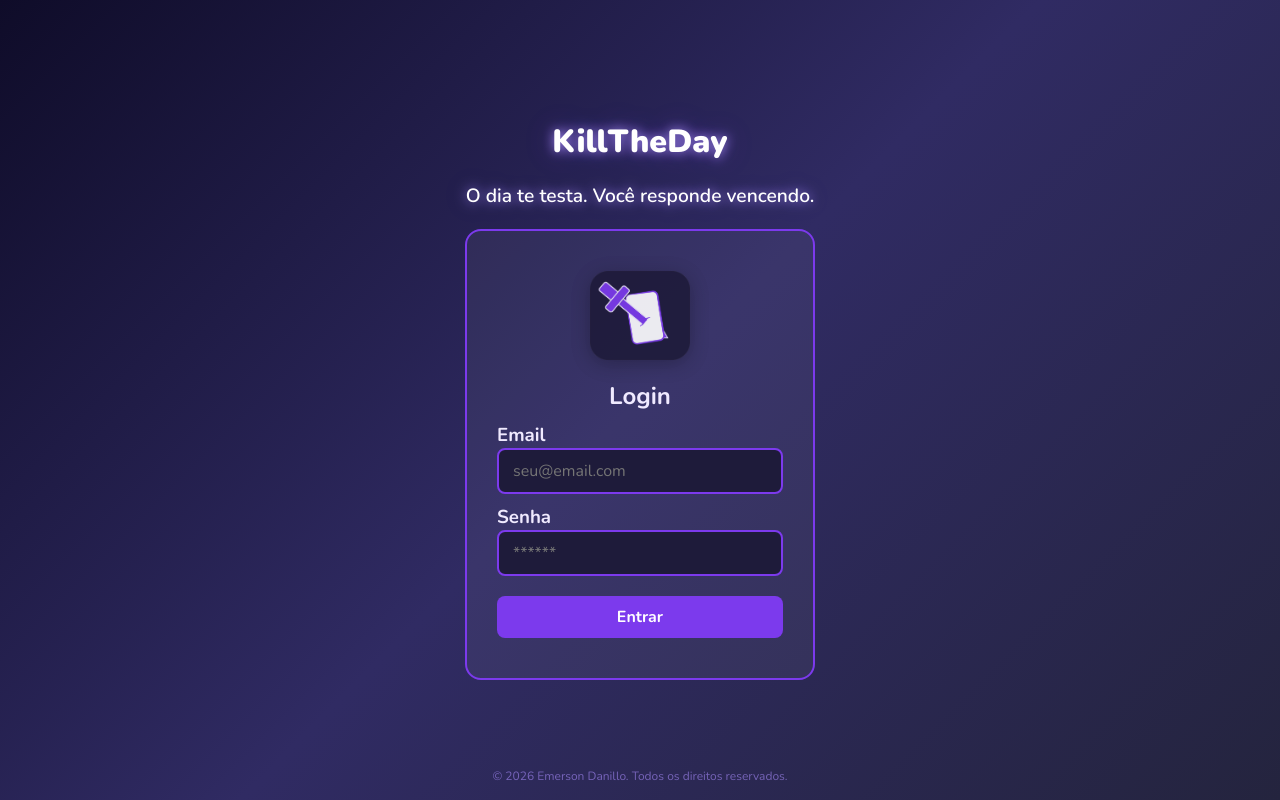
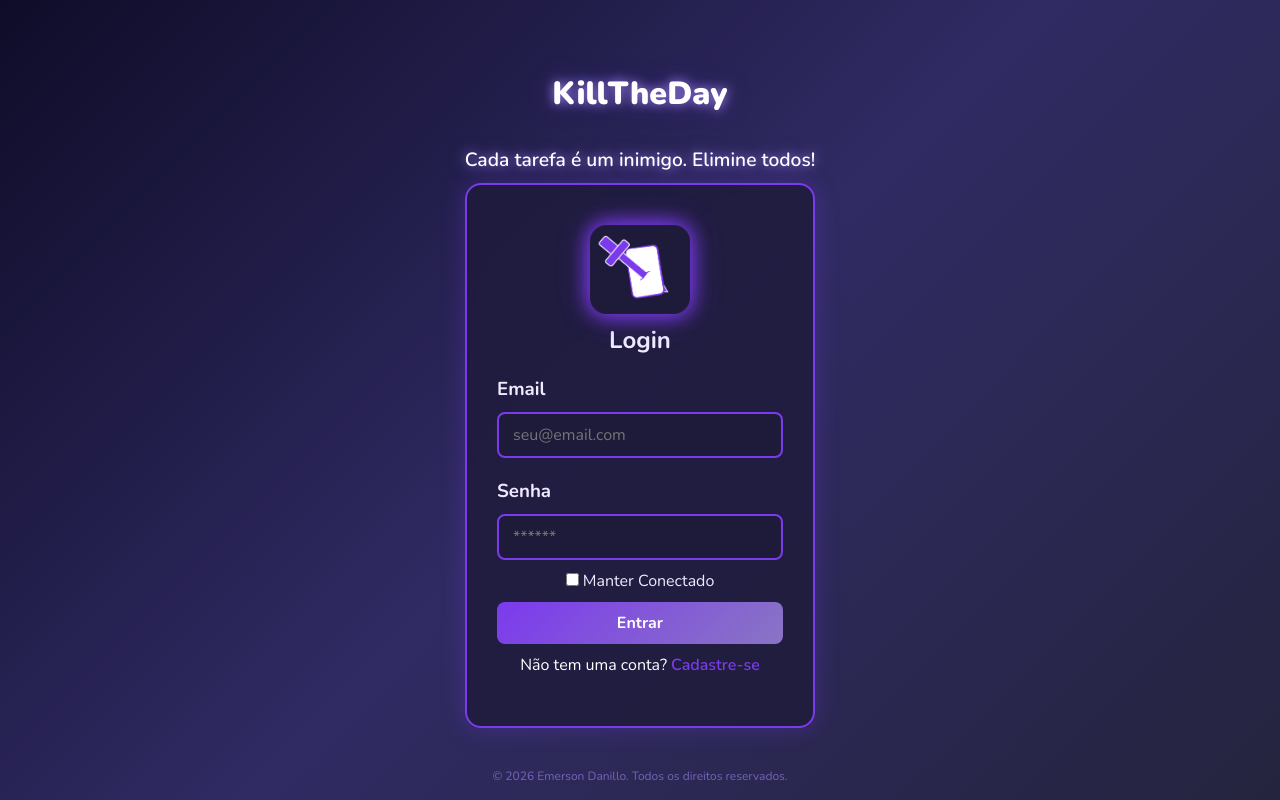
Before and after one commit to E-Danillo/dashboard-de-tarefas-gamificado-react, a React (Vite) app: page / in a window 1280 px wide. Built offline with nearby package versions, Linux system fonts and the light colour scheme.

Commit message:
feat: adição de manter conectado no Login styles: melhorias de design do componente login

```diff
--- a/src/App.jsx
+++ b/src/App.jsx
@@ -20,7 +20,7 @@ function App() {
   })
 
   const [login, setLogin] = useState(() => {
-    const loginSalvo = JSON.parse(localStorage.getItem("login"))
+    const loginSalvo = localStorage.getItem("login")
     return loginSalvo ? JSON.parse(loginSalvo) : false
   })
 
--- a/src/pages/Login.jsx
+++ b/src/pages/Login.jsx
@@ -19,7 +19,7 @@ export function Login({ onLogin }) {
     <div className={styles.containerPrincipal}>
       <div className={styles.container}>
         <h1 className={styles.nomeDoSite}>KillTheDay</h1>
-        <p className={styles.fraseImpacto}>O dia te testa. Você responde vencendo.</p>
+        <p className={styles.fraseImpacto}>Cada tarefa é um inimigo. Elimine todos!</p>
           <div className={styles.box}>
             <img className={styles.icon} src={icon} alt="Logo do Dashboard Gamificado"/>
             <h2>Login</h2>
@@ -39,7 +39,12 @@ export function Login({ onLogin }) {
             value={senha}
             onChange={(e) => setSenha(e.target.value)}/>
 
+            <label>
+              <input type="checkbox"/> Manter Conectado
+            </label>
             <button className={styles.button} onClick={handleLogin}>Entrar</button>
+
+            <p className={styles.pNormal}>Não tem uma conta? <a className={styles.link} href="">Cadastre-se</a></p>
           </div>
         <footer className={styles.footer}>
           © 2026 Emerson Danillo. Todos os direitos reservados.
--- a/src/pages/Login.module.css
+++ b/src/pages/Login.module.css
@@ -1,22 +1,37 @@
-.nomeDoSite {
-  margin-bottom: 20px;
-}
-
 .fraseImpacto {
   text-align: center;
-  margin-bottom: 20px;
   font-size: 1.2rem;
   font-weight: 600;
   color: #fff;
   text-shadow: 0 0 12px #a78bfa, 0 0 30px #7c3aed55;
 }
 
+.pNormal {
+  text-shadow: none;
+}
+
+.link {
+  color: #7c3aed;
+  text-decoration: none;
+  font-weight: 600;
+}
+
+.link:hover {
+  text-decoration: underline;
+}
+
 .icon {
   width: 100px;
-  height: auto;     /* evita distorcer */
-  margin: 0 auto 20px auto; /* centraliza e dá espaço embaixo */
-  opacity: 0.9;
-  filter: drop-shadow(0 4px 10px rgba(0,0,0,0.3));
+  height: auto;
+  width: 100px;
+  margin: 0 auto;
+
+  background: rgba(0, 0, 0, 0.4); /* um pouquinho mais escuro */
+  box-shadow: 0 0 20px rgba(124, 58, 237, 0.6); /* glow mais forte */
+
+  border-radius: 16px;
+
+  filter: drop-shadow(0 0 10px #7c3aed);
 }
 
 .container {
@@ -36,10 +51,13 @@
   display: flex;
   flex-direction: column;
   align-items: center;
-  background: rgba(255,255,255,0.05);
+  background: rgba(30, 27, 58, 0.8);
+  backdrop-filter: blur(10px);
+  box-shadow: 0 0 25px rgba(124, 58, 237, 0.3);
   border: 2px solid #7c3aed;
   border-radius: 16px;
   padding: 40px 30px;
+  gap: 10px;
 }
 
 .label {
@@ -59,18 +77,28 @@
   width: 100%;
 }
 
+.input:focus {
+  border-color: #a78bfa;
+  box-shadow: 0 0 8px #7c3aed;
+}
+
 .button {
   font-family: 'Nunito', sans-serif;
   font-weight: 700;
   font-size: 1rem;
-  background: #7c3aed;
+  background: linear-gradient(135deg, #7c3aed, #8975c4);
   color: #fff;
   border: none;
   border-radius: 8px;
   padding: 10px 18px;
-  margin-top: 20px;
   cursor: pointer;
   width: 100%;
+  transition: all 0.2s ease;
+}
+
+.button:hover {
+  transform: scale(0.96);
+  filter: brightness(1.1);
 }
 
 .footer {
@@ -102,18 +130,12 @@
     width: 100%;
   }
 
-  .nomeDoSite {
-    margin-bottom: 10px;
-  }
-
   .fraseImpacto {
-    margin-bottom: 10px;
     font-size: 1rem;
   }
 
   .icon {
     width: 80px;
-    margin-bottom: 10px;
   }
 
   .box {
```
Lines whose indentation alone changed are shown as unchanged.
